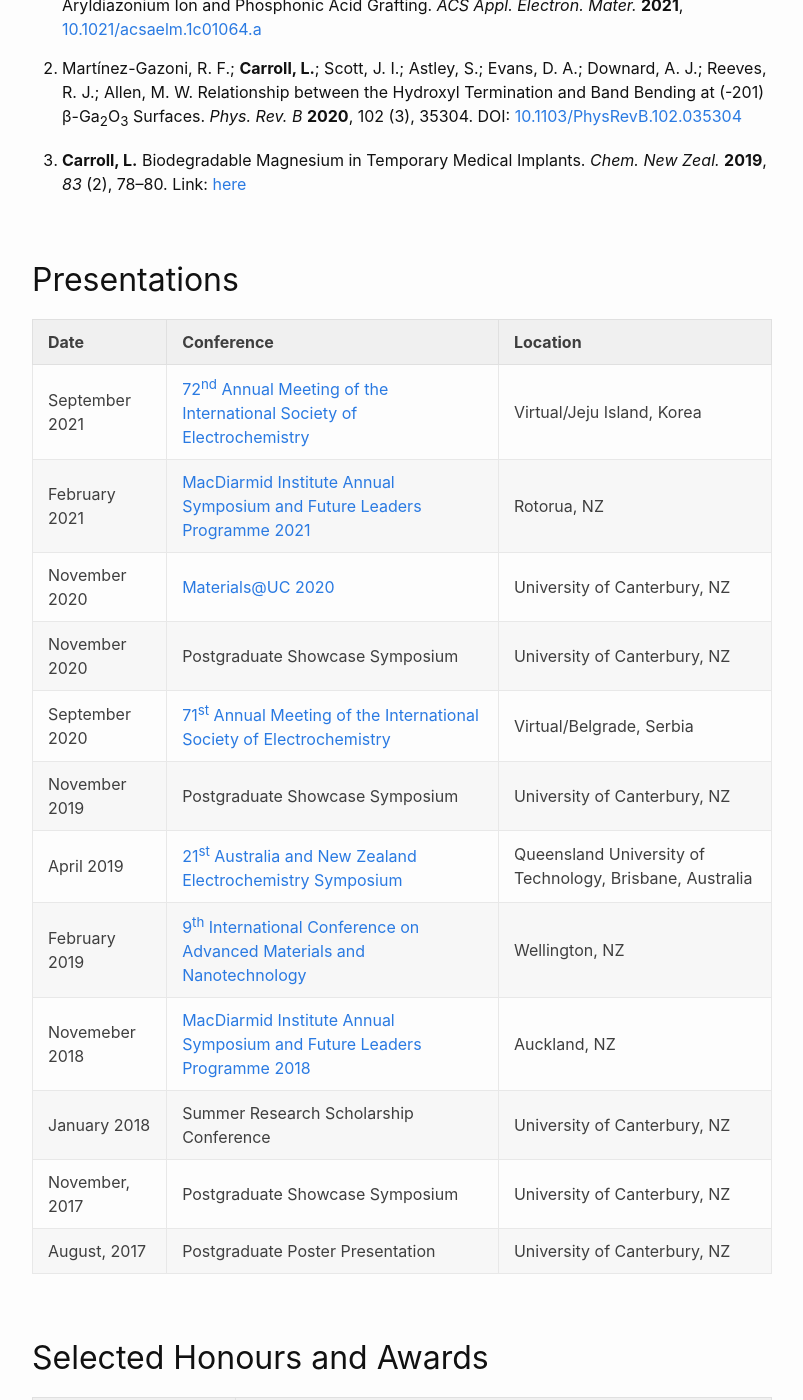
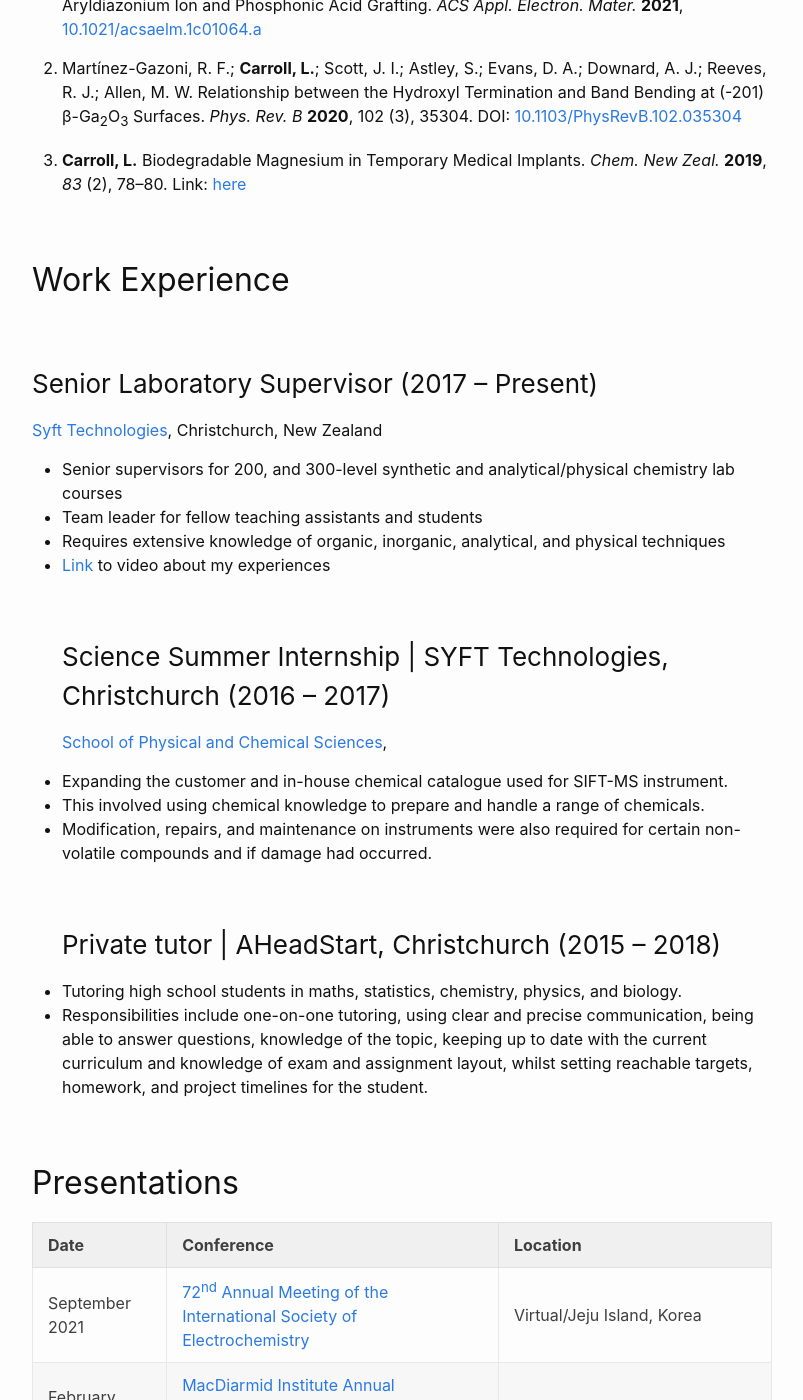
Before and after one commit to LRCarroll/LRCarroll, a Jekyll site: the page built from curricilum.md, in a window 1280 px wide and 1400 px high, scrolled down 2212 px. Shown: the whole window, without its empty margins (238-1041 px from the left). Built offline with Jekyll 4.4.1, drawn with Linux system fonts in a browser that asks for light colours.

Commit message:
Work Experiences

```diff
--- a/curricilum.md
+++ b/curricilum.md
@@ -71,6 +71,23 @@ GPA: 8.51 (out of 9)
 
 1. **Carroll, L.** Biodegradable Magnesium in Temporary Medical Implants. *Chem. New Zeal.* **2019**, *83* (2), 78–80. Link: <a href="https://nzic.org.nz/app/uploads/2019/05/CiNZ-Apr-2019.pdf">here</a>
 
+## Work Experience
+### Senior Laboratory Supervisor (2017 – Present)
+<a href="https://www.syft.com/">Syft Technologies</a>, Christchurch, New Zealand
+* Senior supervisors for 200, and 300-level synthetic and analytical/physical chemistry lab courses
+* Team leader for fellow teaching assistants and students
+* Requires extensive knowledge of organic, inorganic, analytical, and physical techniques
+* <a href="https://www.syft.com/careers/internship"> Link</a> to video about my experiences
+### Science Summer Internship | SYFT Technologies, Christchurch (2016 – 2017)
+<a href="https://www.canterbury.ac.nz/science/schools-and-departments/phys-chem/">School of Physical and Chemical Sciences</a>,
+* Expanding the customer and in-house chemical catalogue used for SIFT-MS instrument.
+* This involved using chemical knowledge to prepare and handle a range of chemicals.
+* Modification, repairs, and maintenance on instruments were also required for certain non-volatile compounds and if damage had occurred.
+### Private tutor | AHeadStart, Christchurch (2015 – 2018)
+* Tutoring high school students in maths, statistics, chemistry, physics, and biology.
+* Responsibilities include one-on-one tutoring, using clear and precise communication, being able to answer questions, knowledge of the topic, keeping up to date with the current curriculum and knowledge of exam and assignment layout, whilst setting reachable targets, homework, and project timelines for the student.
+
+
 ## Presentations
 
 | Date | Conference | Location |
```
Also changed, not shown: _posts/2022-01-06-TongariroNC.md (+5 -5 lines).
